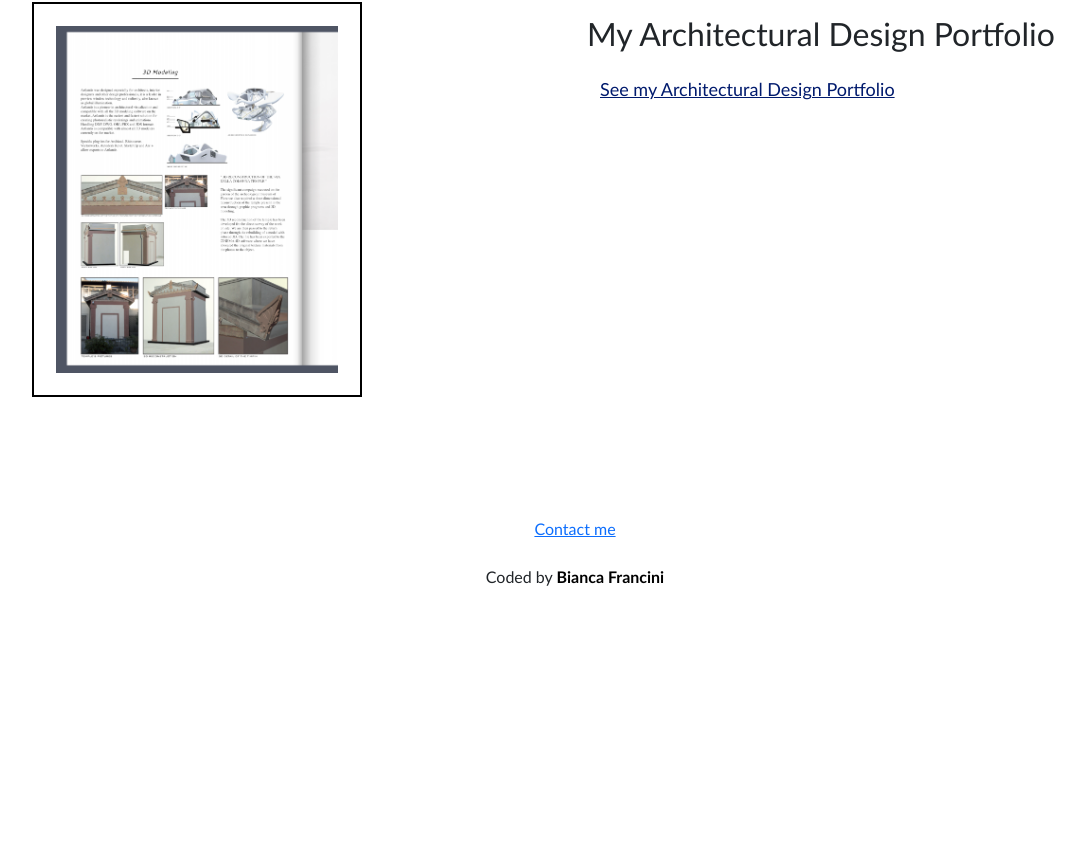
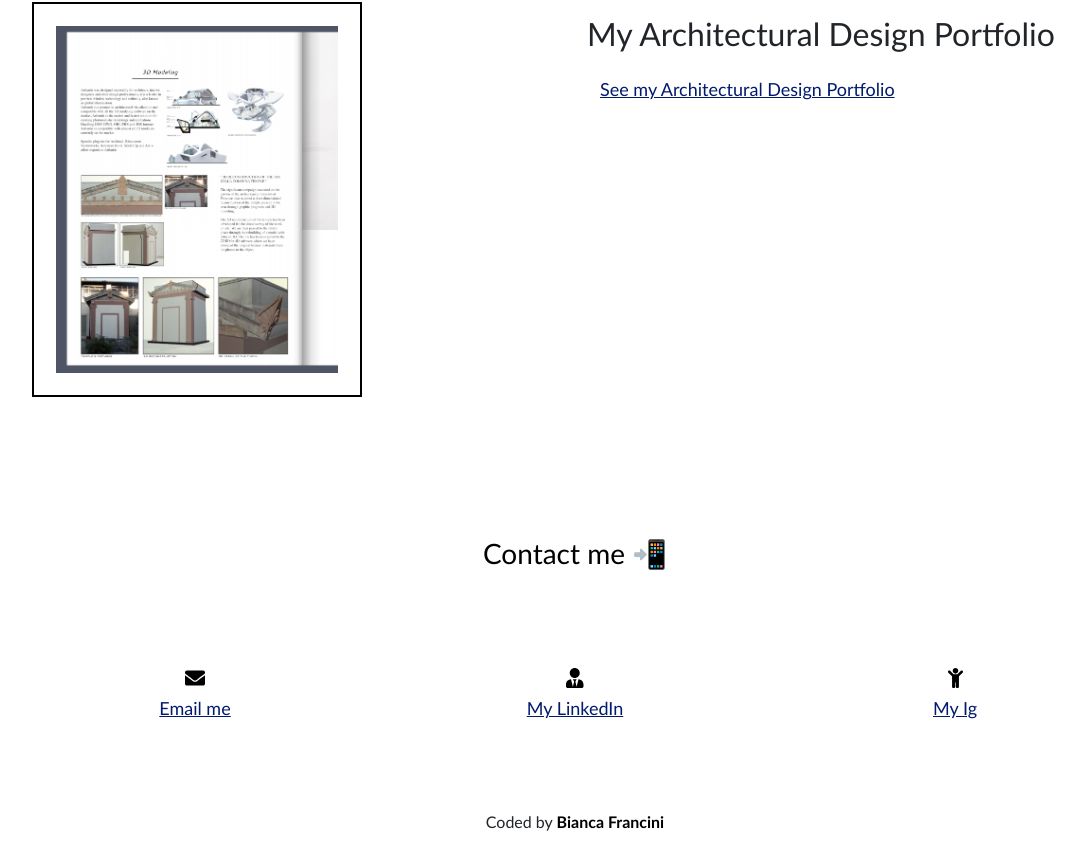
Before and after one commit to biancafrancini/Vanni-CV, a React (Create React App) app in the folder my-cv/: page / in a window 1280 px wide. Shown: the part 1596-2446 px from the top of the page, without its empty margins (65-1150 px from the left). Before the commit the page ends 2201 px from the top, so only its background shows below. Built offline with nearby package versions, Linux system fonts and the light colour scheme; a web font is replaced by a local one.

Commit message:
added contactMe section in homepage

```diff
--- a/my-cv/package.json
+++ b/my-cv/package.json
@@ -3,6 +3,9 @@
   "version": "0.1.0",
   "private": true,
   "dependencies": {
+    "@fortawesome/fontawesome-svg-core": "^1.2.36",
+    "@fortawesome/free-solid-svg-icons": "^5.15.4",
+    "@fortawesome/react-fontawesome": "^0.1.17",
     "@testing-library/jest-dom": "^5.16.1",
     "@testing-library/react": "^12.1.2",
     "@testing-library/user-event": "^13.5.0",
--- /dev/null
+++ b/my-cv/src/AboutMe.css
@@ -0,0 +1,5 @@
+.homepage-link{
+    padding: 50px;
+    text-align: center;
+    color:rgb(0, 26, 109);
+}
--- a/my-cv/src/AboutMe.js
+++ b/my-cv/src/AboutMe.js
@@ -2,6 +2,7 @@ import React from 'react';
 import AboutPic from './AboutPic.png';
 
 import './App.css';
+import './AboutMe.css';
 
 
 export default function AboutMe() {
@@ -25,17 +26,22 @@ export default function AboutMe() {
           className="col-6 mt-5 introducing-projects">
           <h2 className="EducationTitle mt-5"> My Education </h2>
           <p className="text-Education">
+            Graduation
+            High School
           </p>
         </div>
         <div className="col-6  mt-5">
-          <h2 className="WorkExperienceTitle mt-5">My work experience</h2>
+        </div>
+        <div className="col-6 mt-5">
+        <h2 className="WorkExperienceTitle mt-5">My work experience</h2>
           <p className="text-WorkExperience">
-        Work Experience here...
+        My Work Experience...
           </p>
         </div>
-        <div className="col-6 mt-5">
         </div>
-        </div>
+        <button type="button" className="btn success button-learnMore">
+          <a className="homepage-link" href="/">Back to my profile</a>
+          </button>
         </div>
         </div>
     );
--- a/my-cv/src/CvSections.css
+++ b/my-cv/src/CvSections.css
@@ -3,11 +3,9 @@
     padding: 80px 15px;
   }
 
-  .portfolio-link,
-  .skills-link ,
-  .aboutme-link {
+  .contacts-pages-link {
     color:rgb(0, 26, 109);
-    font-size: 18px;;
+    font-size: 18px;
   }
 
   .About-picture {
@@ -28,3 +26,8 @@
     padding: 22px;
     border: 2px solid black;
   }
+
+  .contacts-container{
+    text-align:center;
+    color: black;
+  }
--- a/my-cv/src/CvSections.js
+++ b/my-cv/src/CvSections.js
@@ -1,11 +1,14 @@
 import React from 'react';
-import AboutMe from "./AboutMe";
-import MySkills from "./MySkills";
 import AboutPic from './AboutPic.png';
 import SkillsPic from './SkillsPic.jpg';
 import Modelling from './Modelling.png';
+import { FontAwesomeIcon } from '@fortawesome/react-fontawesome';
+import { faEnvelope } from '@fortawesome/free-solid-svg-icons';
+import { faUserTie } from '@fortawesome/free-solid-svg-icons';
+import { faChild } from '@fortawesome/free-solid-svg-icons';
 
-import "./CvSections.css";
+
+import './CvSections.css';
 
 export default function CvSections(){
     return (
@@ -21,7 +24,7 @@ export default function CvSections(){
           Very good command of many digital IT platforms and excellent customer score satisfaction. My key career achievements to date have included English, Spanish language levels certifications; - Bulgarian and French no certificate only basic skills - and hygienic security on work places qualifications. I want to include here even my Bachelor and Master Degree of five years in Architecture at the University of Florence, in Italy. I have strong written and spoken English language skills gained through high and university scholar course plus extra scholar courses and direct experience in England for one month as well as mother-tongue competency in Italian.
           </p>
           <button type="button" class="btn button-learnMore">
-            <a className="aboutme-link" target="_blank" href="aboutMe">Learn more</a>
+            <a className="contacts-pages-link" target="_blank" href="aboutme">Learn more</a>
           </button>
         </div>
         <div className="col-6 mt-5 img-my-projects">
@@ -37,7 +40,7 @@ export default function CvSections(){
           IT Skills: basic Python programming language, VPN and Network resolution problems.
           </p>
           <button type="button" className="btn success button-learnMore">
-          <a className="myskills-link" target="_blank" href="./MySkills">Learn more</a>
+          <a className="contacts-pages-link" target="_blank" href="/myskills">Learn more</a>
           </button>
         </div>
         <div className="col-6 mt-5 img-my-projects">
@@ -50,10 +53,34 @@ export default function CvSections(){
           <p className="text-portfolio">
           </p>
           <button type="button" className="btn success button-learnMore">
-            <a className="portfolio-link" href="https://www.flipsnack.com/vanni88/vanni_francini_portfolio.html" target="_target"> See my Architectural Design Portfolio</a>
+            <a className="contacts-pages-link" href="https://www.flipsnack.com/vanni88/vanni_francini_portfolio.html" target="_target"> See my Architectural Design Portfolio</a>
           </button>
         </div>
         </div>
+        <br />
+        <br />
+        <div className="contacts-container">
+       <h3>Contact me 📲 </h3>
+       <br />
+      <br />
+       <div className="row contacts">
+       <div className="col-4 mt-4 gmail-icon">
+       <FontAwesomeIcon icon={faEnvelope} />
+       <br />
+       <a className="contacts-pages-link" rel="noreferrer" href="mailto:[vannifrancini@gmail.com]"> Email me</a>
+        </div>
+        <div className="col-4 mt-4 linkedin-icon">
+        <FontAwesomeIcon icon={faUserTie} />
+        <br />
+       <a className="contacts-pages-link" rel="noreferrer" target="_blank" href="https://www.linkedin.com/in/vanni-francini-130b4349/"> My LinkedIn </a>
+          </div>
+          <div className="col-4 mt-4 instagram-icon">
+        <FontAwesomeIcon icon={faChild} />
+        <br />
+        <a className="contacts-pages-link" rel="noreferrer" target="_blank" href="https://www.instagram.com/francini.vanni/"> My Ig </a>
+          </div>
+       </div>
+       </div>
         </div>
         </div>
       );
--- a/my-cv/src/Homepage.js
+++ b/my-cv/src/Homepage.js
@@ -1,6 +1,5 @@
 import React from 'react';
 import CvSections from "./CvSections";
-import ContactMe from "./ContactMe";
 
 import "bootstrap/dist/css/bootstrap.min.css";
 import './App.css';
@@ -18,7 +17,6 @@ export default function Homepage() {
         <div className="containerTwo">
           <CvSections />
         </div>
-            <a className="contactme-link" target="_blank" href="./ContactMe">Contact me</a>
           <br />
           <br />
 
```
Also changed, not shown: 2 other files (tests, documents, lock files or other folders).
